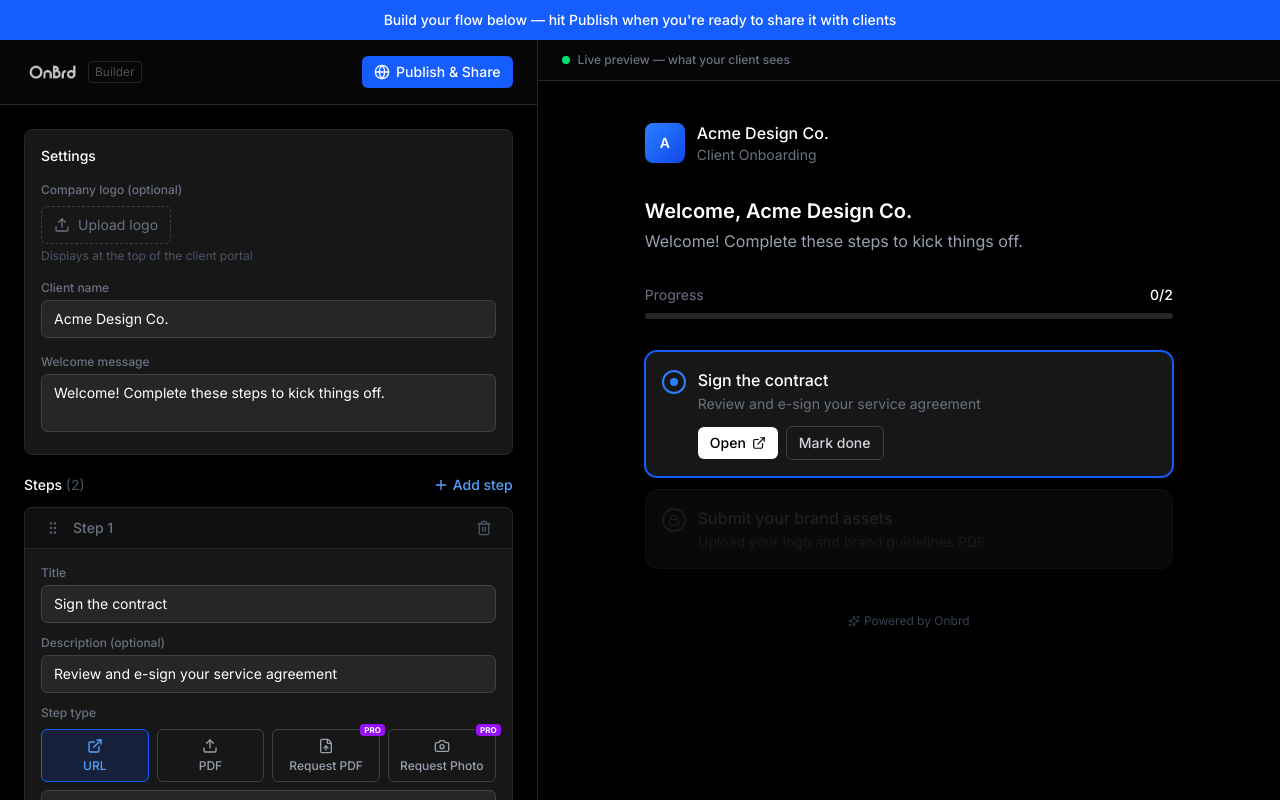
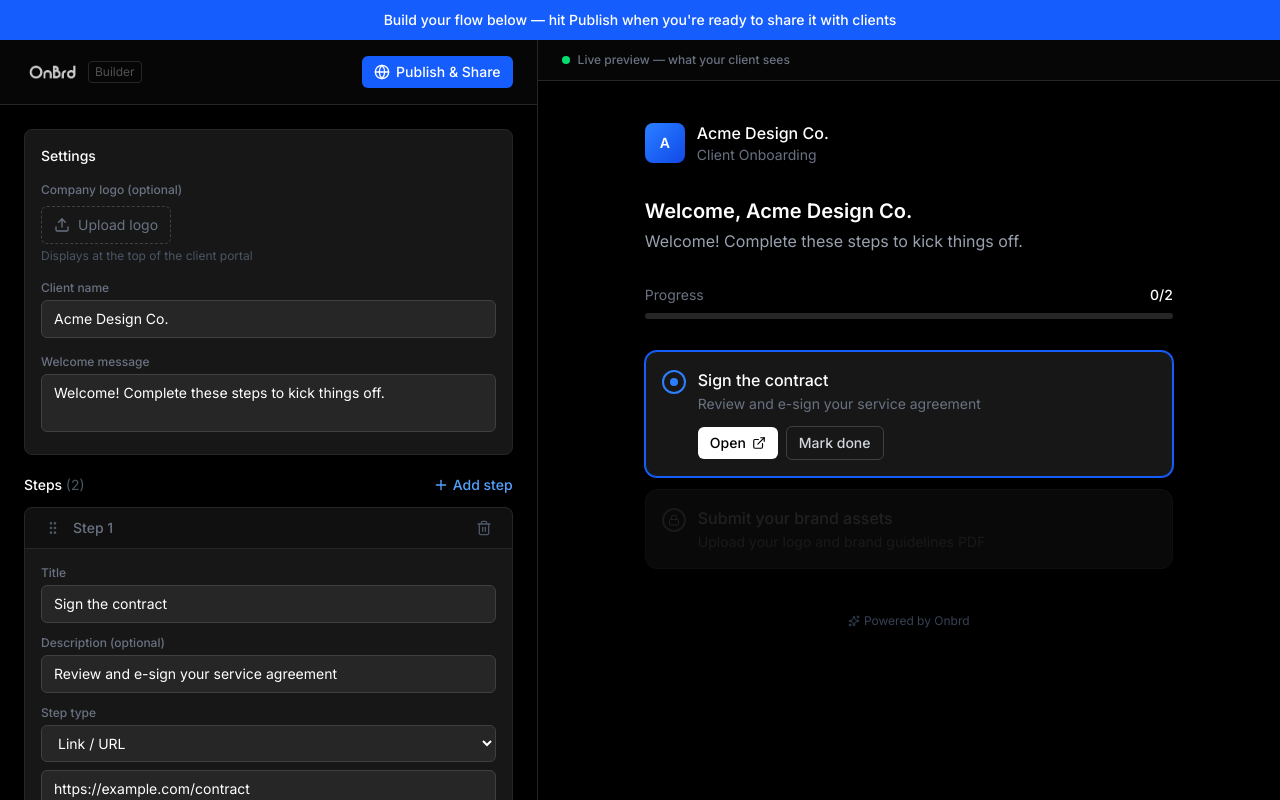
Before and after one commit to jp05831/onbrd, a Next.js app: page /demo in a window 1280 px wide. Shown: the top 800 px of the page. Built offline with nearby package versions, Linux system fonts and the light colour scheme.

Commit message:
fix: step type dropdown select, photo upload works, only gate is publish

```diff
--- a/app/demo/page.tsx
+++ b/app/demo/page.tsx
@@ -162,44 +162,16 @@ function BuilderStep({
 
         {/* Step type */}
         <div>
-          <label className="block text-xs font-medium text-gray-500 mb-2">Step type</label>
-          <div className="grid grid-cols-4 gap-2">
-            {([
-              { type: 'link' as StepType, label: 'URL', icon: ExternalLink, pro: false },
-              { type: 'link' as StepType, label: 'PDF', icon: Upload, pro: false },
-              { type: 'request_pdf' as StepType, label: 'Request PDF', icon: FileUp, pro: true },
-              { type: 'request_photo' as StepType, label: 'Request Photo', icon: Camera, pro: true },
-            ] as { type: StepType; label: string; icon: any; pro: boolean }[]).map((opt, i) => {
-              const active = i === 0
-                ? step.step_type === 'link'
-                : i === 1
-                ? false // PDF upload (non-functional in demo, acts as link)
-                : step.step_type === opt.type
-
-              return (
-                <button
-                  key={i}
-                  type="button"
-                  onClick={() => onUpdate(step.id, { step_type: opt.type })}
-                  className={`relative flex flex-col items-center gap-1 px-2 py-2 text-xs font-medium rounded-md border transition-colors ${
-                    active
-                      ? opt.pro
-                        ? 'border-purple-600 bg-purple-900/30 text-purple-400'
-                        : 'border-blue-600 bg-blue-900/30 text-blue-400'
-                      : 'border-neutral-700 text-gray-400 hover:bg-neutral-800'
-                  }`}
-                >
-                  <opt.icon className="w-4 h-4" />
-                  <span className="leading-tight text-center">{opt.label}</span>
-                  {opt.pro && (
-                    <span className="absolute -top-1.5 -right-1.5 text-[8px] font-bold bg-purple-600 text-white px-1 py-0.5 rounded leading-none">
-                      PRO
-                    </span>
-                  )}
-                </button>
-              )
-            })}
-          </div>
+          <label className="block text-xs font-medium text-gray-500 mb-1">Step type</label>
+          <select
+            value={step.step_type}
+            onChange={e => onUpdate(step.id, { step_type: e.target.value as StepType, url: '' })}
+            className="w-full px-3 py-2 border border-neutral-700 bg-neutral-800 text-white rounded-md text-sm focus:outline-none focus:ring-2 focus:ring-blue-500"
+          >
+            <option value="link">Link / URL</option>
+            <option value="request_pdf">Request PDF</option>
+            <option value="request_photo">Request Photo</option>
+          </select>
 
           {step.step_type === 'link' && (
             <input
@@ -403,27 +375,21 @@ function PreviewPanel({
                         )}
                         {isUpload ? (
                           <>
-                            {/* Real file picker — file is not stored, just marks step complete */}
                             <input
                               type="file"
                               accept={step.step_type === 'request_photo' ? 'image/*' : '.pdf,application/pdf'}
                               className="hidden"
                               id={`upload-${step.id}`}
-                              onChange={(e) => {
-                                if (e.target.files?.[0]) {
-                                  onComplete(step.id)
-                                }
-                              }}
+                              onChange={(e) => { if (e.target.files?.[0]) onComplete(step.id) }}
                             />
                             <label
                               htmlFor={`upload-${step.id}`}
                               className="inline-flex items-center gap-2 px-4 py-2 bg-blue-600 text-white text-sm font-medium rounded-md hover:bg-blue-700 transition-colors cursor-pointer"
                             >
-                              {step.step_type === 'request_photo' ? (
-                                <><Camera className="w-4 h-4" /> Upload Photo</>
-                              ) : (
-                                <><FileUp className="w-4 h-4" /> Upload PDF</>
-                              )}
+                              {step.step_type === 'request_photo'
+                                ? <><Camera className="w-4 h-4" /> Upload Photo</>
+                                : <><FileUp className="w-4 h-4" /> Upload PDF</>
+                              }
                             </label>
                           </>
                         ) : (
```
